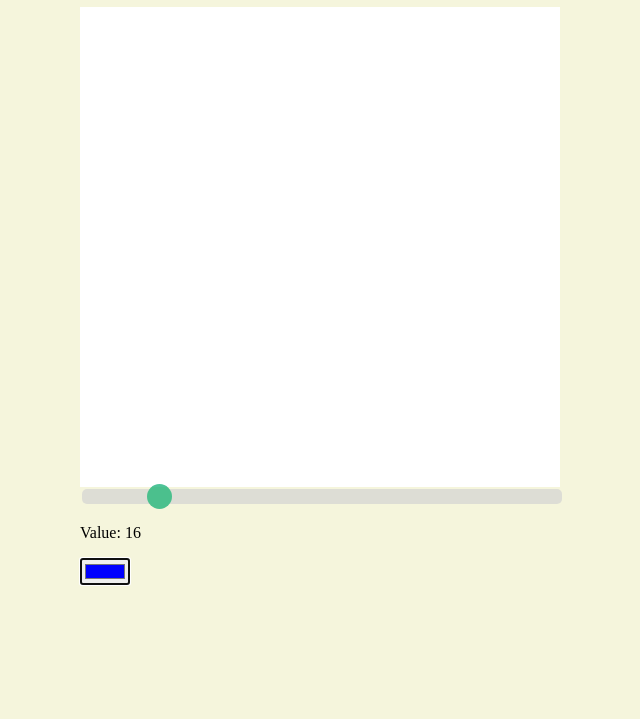
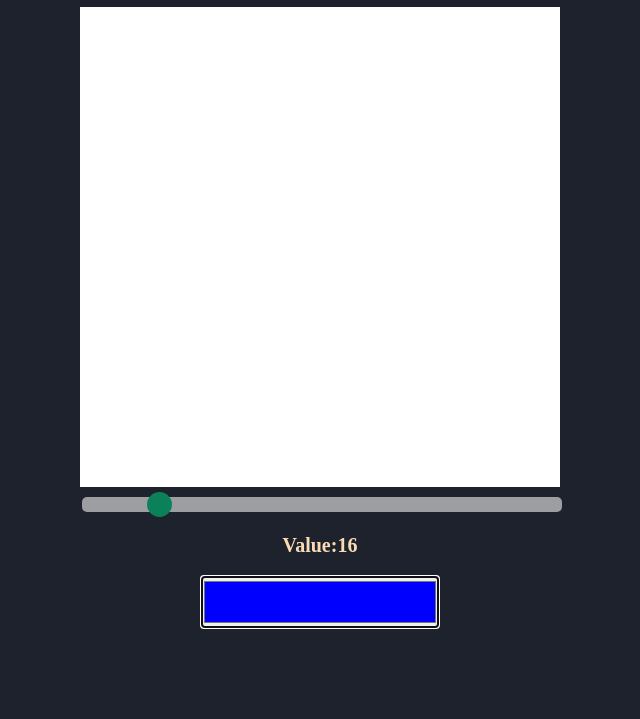
Before and after one commit to KamBia25/etch-a-sketch, a plain HTML site: page index.html in a window 1280 px wide. Shown: the part 81-800 px from the top of the page, without its empty margins (320-960 px from the left). Drawn offline with Linux system fonts and the light colour scheme.

Commit message:
add styles to value and color slider, put both of them in another container

```diff
--- a/styles.css
+++ b/styles.css
@@ -3,20 +3,28 @@ body{
     min-width: 480px;
     min-height: 480px;
     justify-content: center;
-    align-content: center;
-    flex: 0 0 auto !important;
-    background-color: beige;
+    background-color: rgb(30, 34, 45);
+
+}
+header{
+  display: flex;
+  justify-content: center;
+  color: rgb(249, 219, 180);
+}
+#main{
+  display:flex;
+  flex-direction: column;
 }
 #container {
 background-color: white;
-display: flex;
+display: flex !important;
 flex-direction: column;
 justify-content: center;
 align-items: center;
 min-height: 480px;
 min-width: 480px;
-height: 100%;
 max-height: 480px;
+
 }
 .page {
   display: flex;
@@ -44,11 +52,38 @@ max-height: 480px;
     background-color: black;
 }
 
+#bottomBar {
+  margin-top: 10px;
+  display: flex;
+  justify-content:space-between;
+}
+
+#text{
+  display:flex;
+  justify-content: center;
+  color: rgb(249, 219, 180);
+  font-size: 20px;
+  font-weight: bold;
+
+}
+
+#colorChange {
+  display:flex;
+  border: 3px;
+  padding: 0px;
+  border-color: rgb(30, 34, 45);
+  width: 236px;
+  height: 50px;
+  align-self: center;
+}
+
+
 .slidecontainer {
   width: 100%;
 }
 
 .slider {
+  margin-top: 10px;
   -webkit-appearance: none;
   width: 100%;
   height: 15px;
@@ -81,3 +116,10 @@ max-height: 480px;
   background: #04AA6D;
   cursor: pointer;
 }
+
+footer {
+  display: flex;
+  justify-content: center;
+  align-items: end;
+  margin-top: auto;
+}
```
